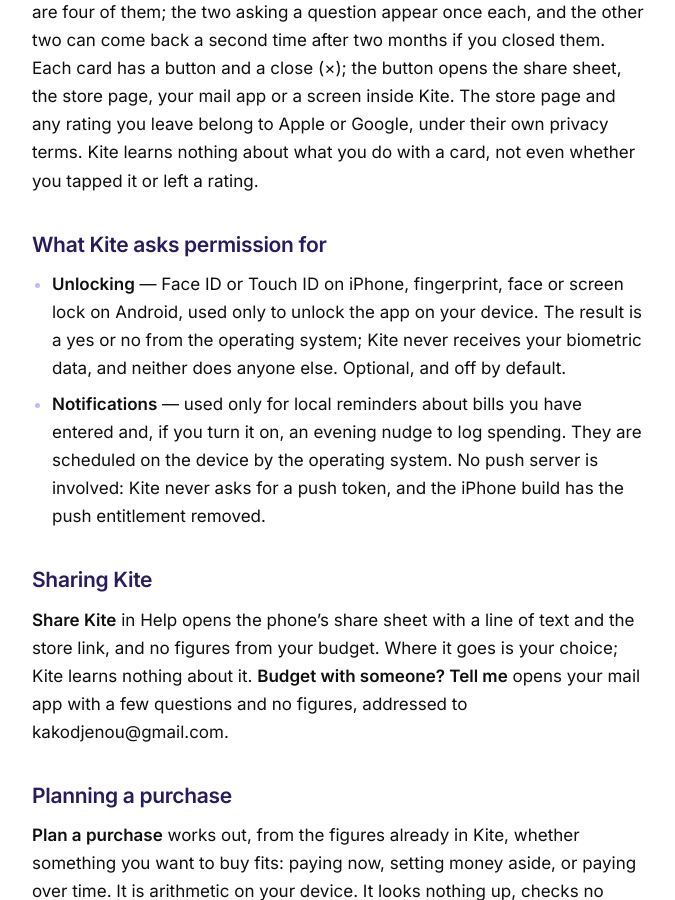
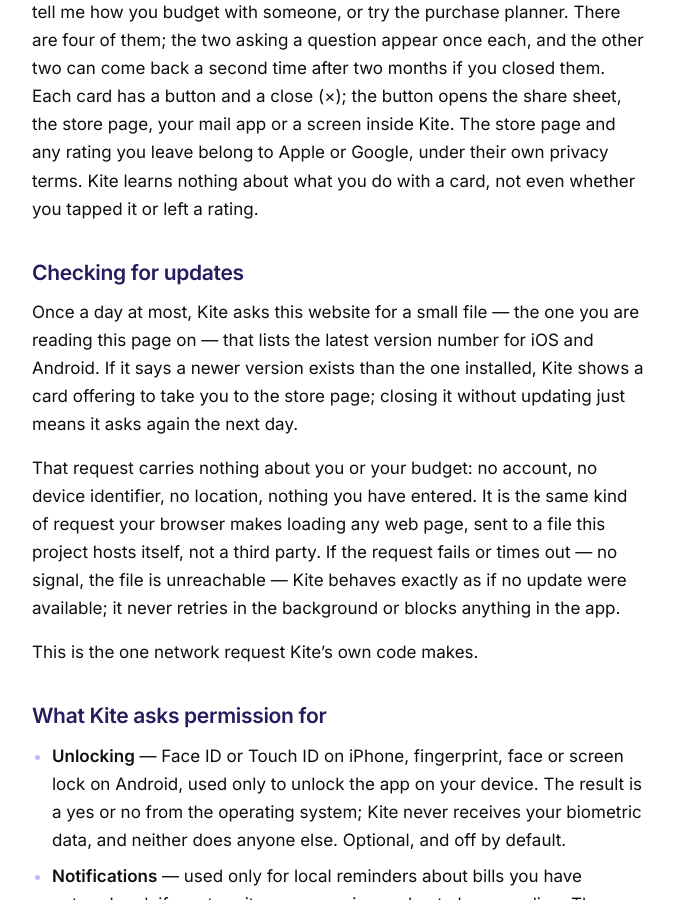
Before and after one commit to Shlados/kite-support, a Jekyll site: the page built from privacy.md, in a window 1280 px wide and 900 px high, scrolled down 1165 px. Shown: the whole window, without its empty margins (300-975 px from the left). Built offline with Jekyll 4.4.1, drawn with Linux system fonts in a browser that asks for light colours; some of the changed text lies outside the part shown.

Commit message:
Add version.json for the in-app update check; disclose it in the privacy policy
The one deliberate exception to Kite's zero-network-requests design: a
small file this site hosts, checked once a day at most, to tell the app
if a newer version exists. No identifiers, no budget data, nothing
about the person -- just two version strings.

```diff
--- a/privacy.md
+++ b/privacy.md
@@ -19,10 +19,11 @@ to: Kite has no backend.
 
 ## What leaves your device
 
-Nothing, unless you choose to send it.
+Nothing you enter, ever — and nothing at all unless you choose to send it, with
+one small exception described in the next section.
 
-Kite's own code makes **no network requests**: it has no server to talk to, no
-tracking or analytics library, no crash reporter and no advertising identifier.
+Kite has no tracking or analytics library, no crash reporter and no
+advertising identifier, and talks to no server of its own.
 
 The one way data can leave your phone is the **backup file**. When you tap
 **Save a backup**, Kite writes a JSON file and hands it to the phone's own
@@ -49,6 +50,23 @@ and a close (×); the button opens the share sheet, the store page, your mail ap
 or a screen inside Kite. The store page and any rating you leave belong to
 Apple or Google, under their own privacy terms. Kite learns nothing about what
 you do with a card, not even whether you tapped it or left a rating.
+
+## Checking for updates
+
+Once a day at most, Kite asks this website for a small file — the one you are
+reading this page on — that lists the latest version number for iOS and
+Android. If it says a newer version exists than the one installed, Kite shows
+a card offering to take you to the store page; closing it without updating
+just means it asks again the next day.
+
+That request carries nothing about you or your budget: no account, no device
+identifier, no location, nothing you have entered. It is the same kind of
+request your browser makes loading any web page, sent to a file this project
+hosts itself, not a third party. If the request fails or times out — no
+signal, the file is unreachable — Kite behaves exactly as if no update were
+available; it never retries in the background or blocks anything in the app.
+
+This is the one network request Kite's own code makes.
 
 ## What Kite asks permission for
 
--- /dev/null
+++ b/version.json
@@ -0,0 +1,4 @@
+{
+  "ios": "1.4.1",
+  "android": "1.4.0"
+}
```
Also changed, not shown: other parts of privacy.md (+1 -1 lines).
